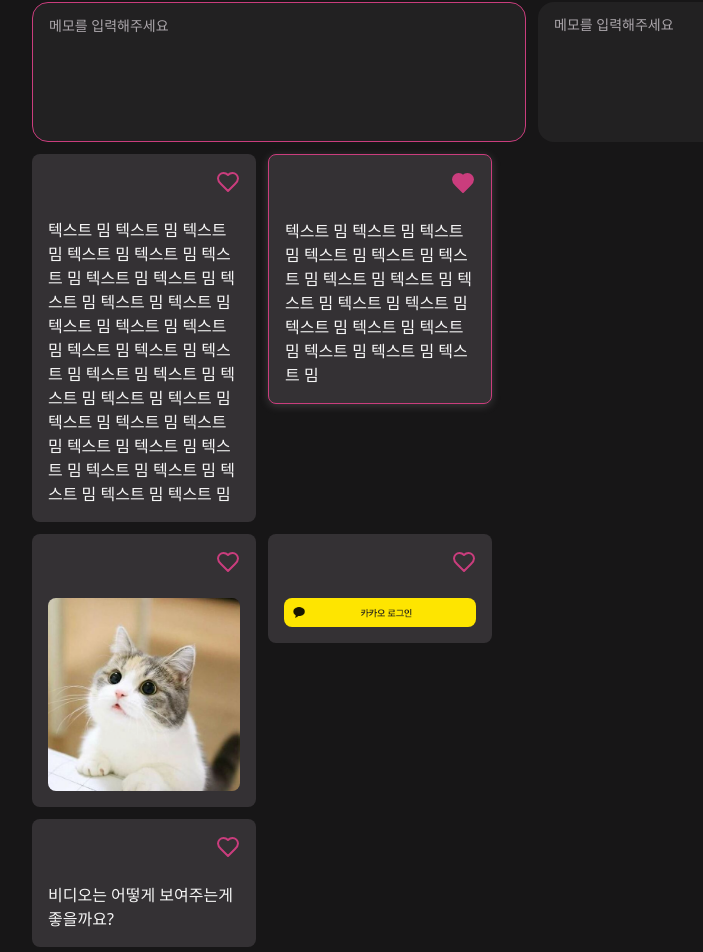
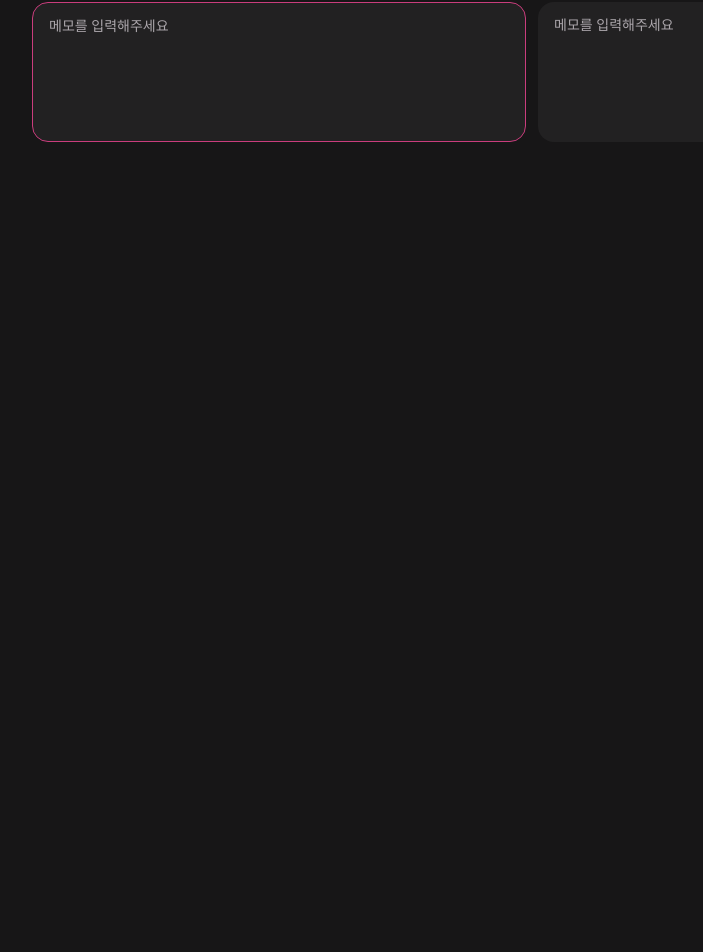
Before and after one commit to meme-party/front, a Next.js app: page /test in a window 1280 px wide. Shown: the part 600-1552 px from the top of the page, without its empty margins (108-811 px from the left). After the commit the page ends 800 px from the top, so only its background shows below. Built offline with nearby package versions, Linux system fonts and the light colour scheme.

Commit message:
feat: MemeMasonry UI 오류 수정 - 🚀 break-inside-avoid 속성 사용

```diff
--- a/src/app/(routes)/explore/components/ExploreContents.tsx
+++ b/src/app/(routes)/explore/components/ExploreContents.tsx
@@ -11,7 +11,9 @@ import dynamic from "next/dynamic"
 const MemeMasonry = dynamic(() => import("@/components/MemeMasonry"))
 
 export default function ExploreContents() {
-  const { data, isLoading, fetchNextPage, hasNextPage, isFetchingNextPage } = useGetApiV1MemesInfiniteQuery()
+  const { data, isLoading, fetchNextPage, hasNextPage, isFetchingNextPage } = useGetApiV1MemesInfiniteQuery({
+    perPage: 20
+  })
 
   return (
     <>
@@ -60,6 +62,7 @@ export default function ExploreContents() {
             hasNextPage={hasNextPage}
             isFetchingNextPage={isFetchingNextPage}
           />
+          {/* <MasonryExample /> */}
         </article>
       </section>
       <section className="hidden lg:flex" />
--- a/src/app/(routes)/test/page.tsx
+++ b/src/app/(routes)/test/page.tsx
@@ -10,9 +10,8 @@ import SearchInput from "@/components/SearchInput"
 import TagButton from "@/components/TagButton"
 import TagSmallButton from "@/components/TagSmallButton"
 import Textarea from "@/components/Textarea"
-import ThumbnailCard from "@/components/ThumbnailCard"
 import { COLORS } from "@/styles/colors"
-import { Heart, Search, Type } from "lucide-react"
+import { Search, Type } from "lucide-react"
 import { toast } from "sonner"
 
 export default function TestPage() {
@@ -54,26 +53,6 @@ export default function TestPage() {
         <Textarea placeholder="메모를 입력해주세요" />
         <Textarea placeholder="메모를 입력해주세요" className="border-none" />
       </article>
-      <article className="flex gap-[12px]">
-        <ThumbnailCard
-          type="text"
-          text="텍스트 밈 텍스트 밈 텍스트 밈 텍스트 밈 텍스트 밈 텍스트 밈 텍스트 밈 텍스트 밈 텍스트 밈 텍스트 밈 텍스트 밈 텍스트 밈 텍스트 밈 텍스트 밈 텍스트 밈 텍스트 밈 텍스트 밈 텍스트 밈 텍스트 밈 텍스트 밈 텍스트 밈 텍스트 밈 텍스트 밈 텍스트 밈 텍스트 밈 텍스트 밈 텍스트 밈 텍스트 밈 텍스트 밈 텍스트 밈 텍스트 밈 텍스트 밈 텍스트 밈"
-          Icon={Heart}
-          iconProps={{ color: COLORS.PRIMARY }}
-        />
-        <ThumbnailCard
-          type="text"
-          text="텍스트 밈 텍스트 밈 텍스트 밈 텍스트 밈 텍스트 밈 텍스트 밈 텍스트 밈 텍스트 밈 텍스트 밈 텍스트 밈 텍스트 밈 텍스트 밈 텍스트 밈 텍스트 밈 텍스트 밈 텍스트 밈 텍스트 밈"
-          Icon={Heart}
-          iconProps={{ color: COLORS.PRIMARY, fill: COLORS.PRIMARY }}
-          like
-        />
-      </article>
-      <article className="flex gap-[12px]">
-        <ThumbnailCard type="image" url="/cat.png" />
-        <ThumbnailCard type="image" url="/kakao.png" />
-      </article>
-      <ThumbnailCard type="video" url="비디오는 어떻게 보여주는게 좋을까요?" />
     </section>
   )
 }
--- a/src/components/MemeMasonry.tsx
+++ b/src/components/MemeMasonry.tsx
@@ -3,9 +3,9 @@
 "use client"
 import { PaginatedMemeList } from "@/openapi/models/PaginatedMemeList"
 import { FetchNextPageOptions, InfiniteData, InfiniteQueryObserverResult } from "@tanstack/react-query"
-import Image from "next/image"
 import { useEffect } from "react"
 import { useInView } from "react-intersection-observer"
+import ThumbnailCard from "./ThumbnailCard"
 
 interface Params {
   data?: InfiniteData<PaginatedMemeList, unknown> | undefined
@@ -34,23 +34,17 @@ export default function MemeMasonry({ data, fetchNextPage, isLoading, hasNextPag
     <section className="relative flex items-center justify-center">
       <section className="w-full columns-2 break-inside-avoid gap-[8px] sm:columns-3">
         {data?.pages?.map((page, pageIndex) => (
-          <div key={pageIndex} className="mb-[8px]">
+          <div key={pageIndex}>
             {page.results.map((result) => (
-              <div className="relative mb-[8px]" key={result.id}>
-                <Image
-                  src={result.thumbnail.url ?? "/"}
-                  width={224}
-                  height={0}
-                  alt={result.title}
-                  className="object-contain"
-                />
+              <div className="relative mb-[8px] break-inside-avoid" key={result.id}>
+                <ThumbnailCard data={result} />
               </div>
             ))}
           </div>
         ))}
       </section>
       {!isFetchingNextPage && (
-        <div ref={ref} className="pointer-events-none absolute bottom-[400px] h-[4px] w-full opacity-0" />
+        <div ref={ref} className="pointer-events-none absolute bottom-[200px] h-[4px] w-full bg-red-500 opacity-100" />
       )}
     </section>
   )
--- a/src/components/ThumbnailCard.tsx
+++ b/src/components/ThumbnailCard.tsx
@@ -4,52 +4,37 @@ import IconButton from "./IconButton"
 import { cn } from "@/utils/cn"
 import Image from "next/image"
 import { COLORS } from "@/styles/colors"
+import { TypeEnum } from "@/openapi/models/TypeEnum"
+import { Meme } from "@/openapi/models/Meme"
 
-type MediaTypeValue = "image" | "video"
-
-interface CommonType {
+interface Params {
+  data: Meme
   onClick?: () => void
   Icon?: ComponentType<SVGProps<SVGSVGElement>>
   iconProps?: Omit<LucideProps, "ref">
   iconOnclick?: () => void
-  like?: boolean
 }
 
-interface TextType extends CommonType {
-  type: "text"
-  text: string
-  url?: never
-}
-
-interface MediaType extends CommonType {
-  type: MediaTypeValue
-  text?: never
-  url: string
-}
-
-type Params = TextType | MediaType
-
-export default function ThumbnailCard({
-  type,
-  text,
-  url,
-  Icon = Heart,
-  iconProps = { color: COLORS.PRIMARY },
-  like = false
-}: Params) {
+export default function ThumbnailCard({ data, Icon = Heart, iconProps = { color: COLORS.PRIMARY } }: Params) {
   return (
     <section
       className={cn(
-        "relative flex h-fit w-[224px] flex-col gap-[24px] break-all rounded-[8px] bg-gray-scale-700 p-[16px]",
-        like && "border border-primary drop-shadow-thumbnail"
+        "relative flex h-fit flex-col gap-[24px] break-all rounded-[8px] bg-gray-scale-700 p-[16px]"
+        // like && "border border-primary drop-shadow-thumbnail"
       )}
     >
       {Icon && <IconButton Icon={Icon} iconProps={iconProps} className="self-end" />}
-      {type === "text" && <p>{text}</p>}
-      {type === "image" && (
-        <Image src={url} alt={"meme-thumbnail"} width={224} height={0} className="rounded-[8px] object-contain" />
+      {data.type === TypeEnum.Text && <p>{data.title}</p>}
+      {data.type === TypeEnum.Image && (
+        <Image
+          src={data.thumbnail.url ?? "/"}
+          alt={data.title}
+          width={224}
+          height={0}
+          className="rounded-[8px] object-contain"
+        />
       )}
-      {type === "video" && <p>{url}</p>}
+      {data.type === TypeEnum.Video && <p>{data.title}</p>}
     </section>
   )
 }
```
